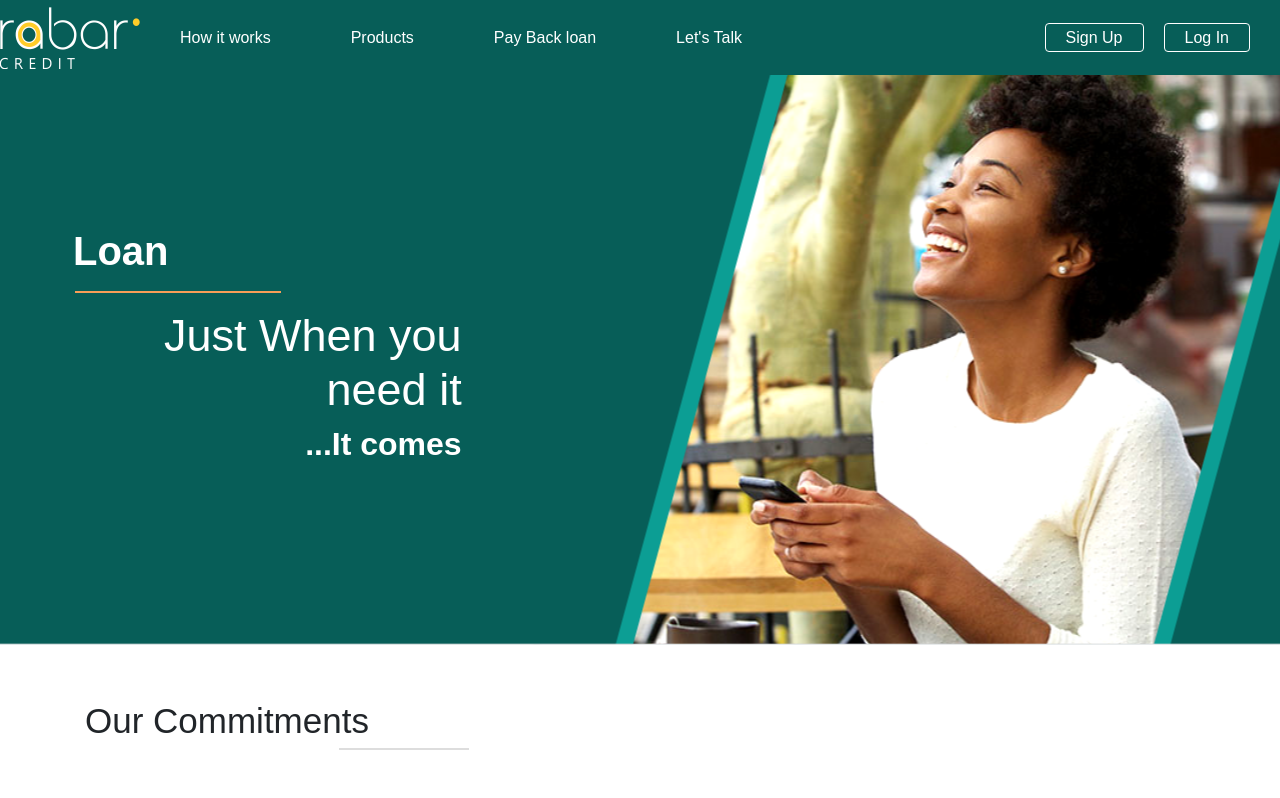
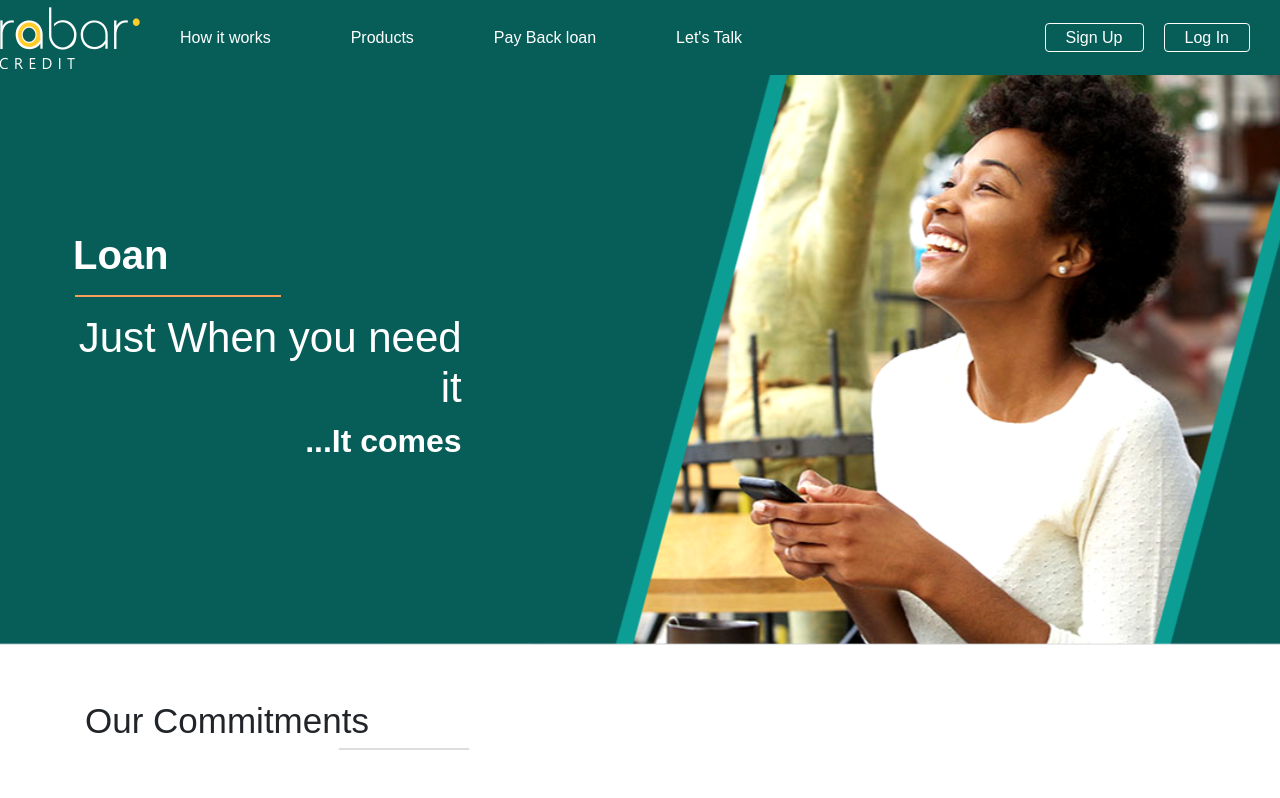
Before and after one commit to ecscorpresources/rabarcredit, a React (Create React App) app: page / in a window 1280 px wide. Shown: the top 798 px of the page. Built offline with nearby package versions, Linux system fonts and the light colour scheme.

Commit message:
modified font sizes

```diff
--- a/src/components/app/App.css
+++ b/src/components/app/App.css
@@ -173,7 +173,7 @@ a.loginsignup {
 }
 
 #homeFirstSection .col-md-4 h1 {
-  font-size: 45px;
+  font-size: 42px;
   font-weight: 100;
   color: var(--white);
 }
```
